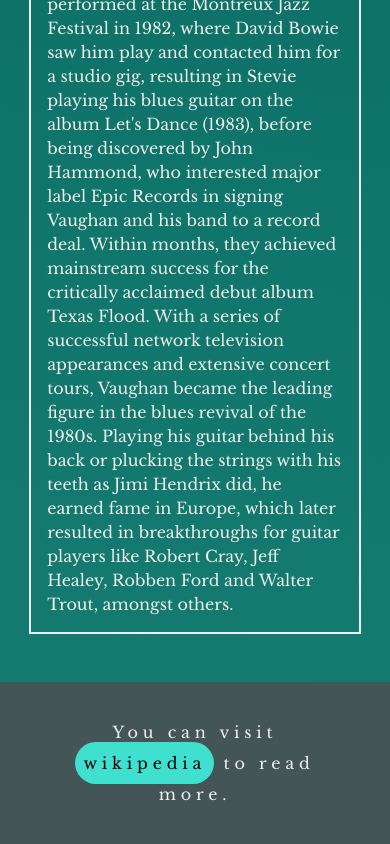
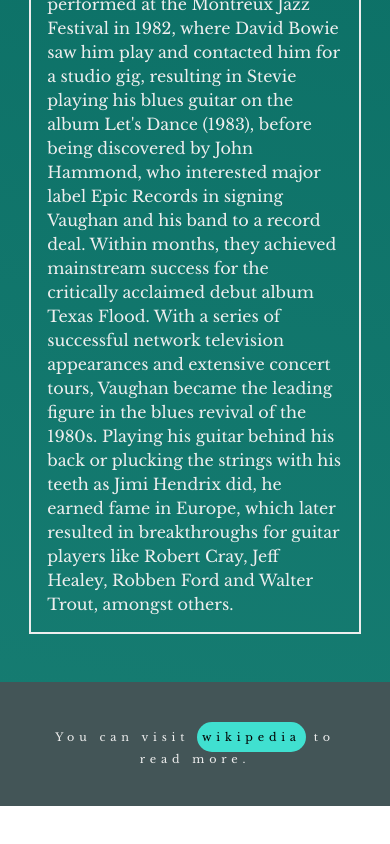
Before and after one commit to Caginsucu/stevie-ray-vaughan-tribute-page, a plain HTML site: page index.html in a window 390 px wide. Shown: the part 1680-2524 px from the top of the page. After the commit the page ends 2486 px from the top, so only its background shows below. Drawn offline with nearby package versions, Linux system fonts and the light colour scheme.

Commit message:
footer-update

```diff
--- a/style.css
+++ b/style.css
@@ -215,3 +215,13 @@
 footer a:hover {
     transform: translateY(-10px);
 }
+
+@media (max-width: 600px) {
+    footer p {
+        font-size: 0.7rem;
+    }
+
+    footer a {
+        padding: 0.5rem 0.3rem;
+    }
+}
```
